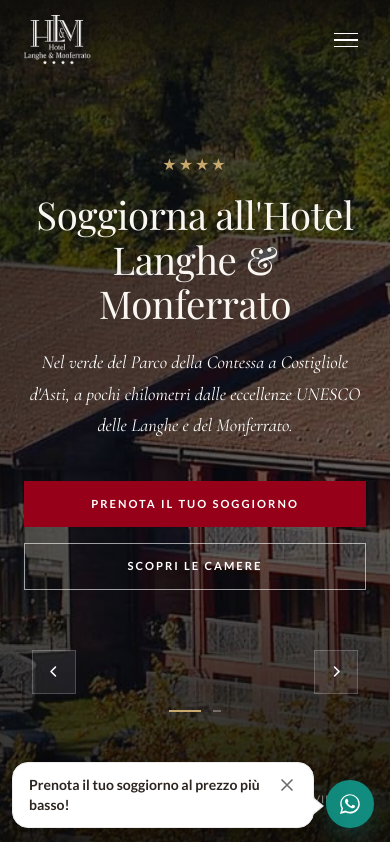
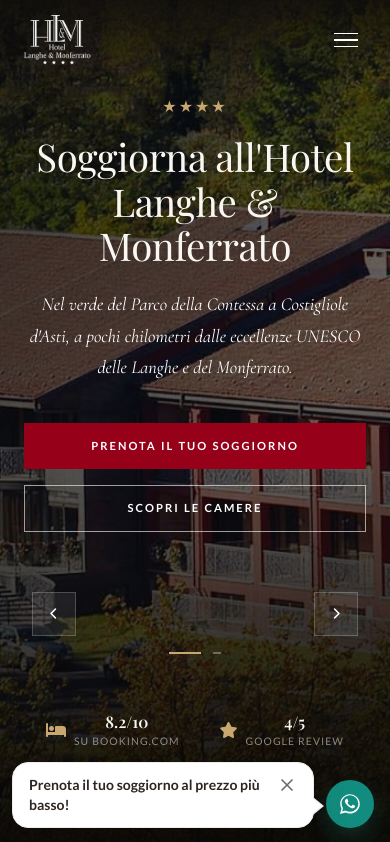
Before and after one commit to tave1013/hotel-langhe-monferrato, a Next.js app: page / in a window 390 px wide. Shown: the top 842 px of the page. Built offline with nearby package versions, Linux system fonts and the light colour scheme; a web font is replaced by a local one.

Commit message:
fix: rimuove min-h mobile forzato che causava zoom eccessivo nell'hero

```diff
--- a/components/Hero.js
+++ b/components/Hero.js
@@ -49,7 +49,7 @@
   const slide = slides[current] || slides[0];
 
   return (
-    <section className="relative h-screen min-h-[960px] md:min-h-[680px] overflow-hidden" aria-label="Hero">
+    <section className="relative h-screen md:min-h-[680px] overflow-hidden" aria-label="Hero">
       {/* BG IMAGE */}
       <div
         className="absolute inset-0 transition-opacity duration-700"
```
